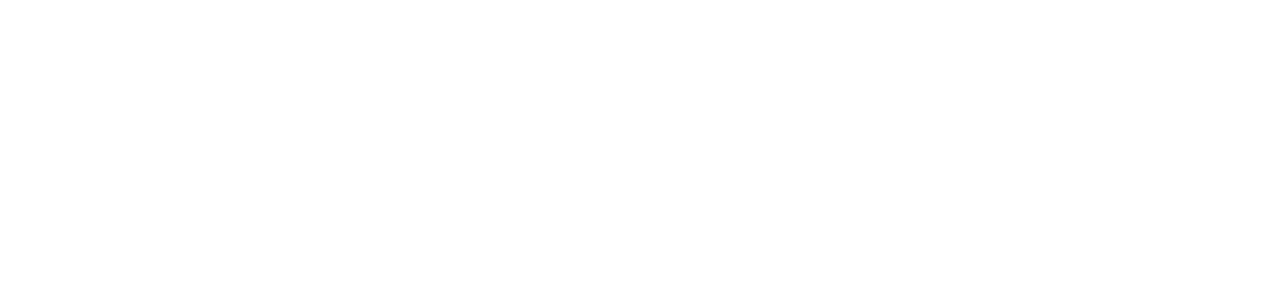
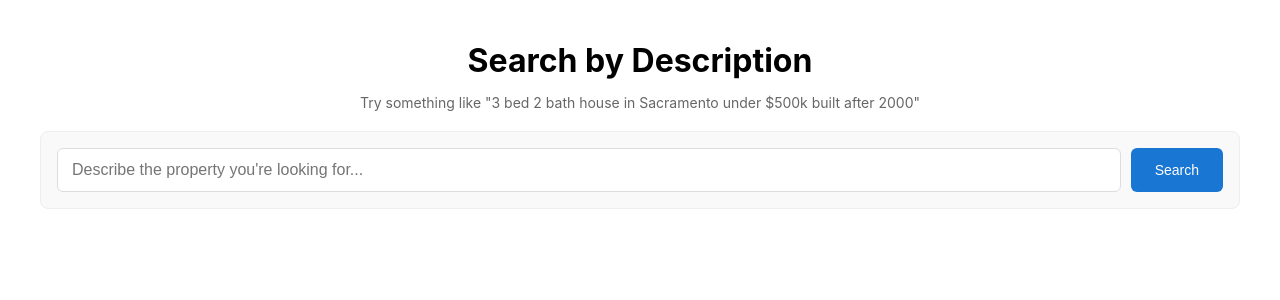
Before and after one commit to the-jamesjackson/idx-sde, a React (Create React App) app in the folder frontend/: page /search/natural in a window 1280 px wide. Before the commit this address had no page. Shown: the top 300 px of the page. Built offline with nearby package versions, Linux system fonts and the light colour scheme.

Commit message:
feat(search): add NaturalSearchPage with routing and nav link

```diff
--- a/frontend/src/App.js
+++ b/frontend/src/App.js
@@ -2,6 +2,7 @@
 import { BrowserRouter, Routes, Route } from 'react-router-dom';
 import ListingsPage from './pages/ListingsPage';
 import PropertyDetailPage from './pages/PropertyDetailPage';
+import NaturalSearchPage from './pages/NaturalSearchPage';
 import './App.css';
 
 function App() {
@@ -11,6 +12,7 @@
         <Routes>
           <Route path="/" element={<ListingsPage />} />
           <Route path="/property/:id" element={<PropertyDetailPage />} />
+          <Route path="/search/natural" element={<NaturalSearchPage />} />
         </Routes>
       </div>
     </BrowserRouter>
--- /dev/null
+++ b/frontend/src/pages/NaturalSearchPage.css
@@ -0,0 +1,89 @@
+.natural-search-page {
+    max-width: 1200px;
+    margin: 0 auto;
+    padding: 20px;
+}
+
+.natural-search-page h1 {
+    margin-bottom: 8px;
+}
+
+.natural-search-page > p {
+    color: #666;
+    font-size: 14px;
+    margin-bottom: 20px;
+}
+
+.natural-search-bar {
+    display: flex;
+    gap: 10px;
+    margin-bottom: 16px;
+    padding: 16px;
+    background-color: #f9f9f9;
+    border: 1px solid #eee;
+    border-radius: 8px;
+}
+
+.natural-search-bar input {
+    flex: 1;
+    padding: 12px 14px;
+    font-size: 16px;
+    border: 1px solid #ddd;
+    border-radius: 6px;
+    transition: border-color 0.2s;
+}
+
+.natural-search-bar input:focus {
+    outline: none;
+    border-color: #1976d2;
+    box-shadow: 0 0 0 3px rgba(25, 118, 210, 0.1);
+}
+
+.natural-search-bar button {
+    padding: 12px 24px;
+    font-size: 14px;
+    font-weight: 500;
+    color: white;
+    background-color: #1976d2;
+    border: none;
+    border-radius: 6px;
+    cursor: pointer;
+    transition: background-color 0.2s;
+    white-space: nowrap;
+}
+
+.natural-search-bar button:hover:not(:disabled) {
+    background-color: #1565c0;
+}
+
+.natural-search-bar button:disabled {
+    background-color: #bbb;
+    cursor: not-allowed;
+}
+
+.interpreted-filters {
+    display: inline-block;
+    font-size: 13px;
+    font-weight: 500;
+    color: #1976d2;
+    background-color: rgba(25, 118, 210, 0.08);
+    padding: 6px 12px;
+    border-radius: 20px;
+    margin-bottom: 20px;
+}
+
+.search-message {
+    text-align: center;
+    padding: 60px 20px;
+    color: #666;
+    font-size: 16px;
+}
+
+.search-error {
+    color: #d32f2f;
+    font-size: 14px;
+    background-color: rgba(211, 47, 47, 0.06);
+    padding: 10px 14px;
+    border-radius: 6px;
+    margin-bottom: 16px;
+}
--- /dev/null
+++ b/frontend/src/pages/NaturalSearchPage.js
@@ -0,0 +1,128 @@
+import { useState } from 'react';
+import PropertyCard from '../components/PropertyCard';
+import '../pages/ListingsPage.css';
+import './NaturalSearchPage.css';
+
+function NaturalSearchPage() {
+    const [query, setQuery] = useState('');
+    const [loading, setLoading] = useState(false);
+    const [results, setResults] = useState([]);
+    const [interpretedFilters, setInterpretedFilters] = useState(null);
+    const [message, setMessage] = useState('');
+    const [error, setError] = useState('');
+
+    const handleSearch = async () => {
+        if (!query.trim()) return;
+
+        setLoading(true);
+        setError('');
+        setMessage('');
+
+        try {
+            const response = await fetch('/api/search/natural', {
+                method: 'POST',
+                headers: { 'Content-Type': 'application/json' },
+                body: JSON.stringify({ query })
+            });
+
+            if (!response.ok) {
+                const errData = await response.json();
+                setError(errData.error || 'Something went wrong with your search.');
+                setResults([]);
+                setInterpretedFilters(null);
+                return;
+            }
+
+            const data = await response.json();
+            setResults(data.results || []);
+            setInterpretedFilters(data.interpretedFilters || {});
+            setMessage(data.message || '');
+        } catch (err) {
+            setError('Failed to reach the search service. Please try again.');
+            setResults([]);
+        } finally {
+            setLoading(false);
+        }
+    };
+
+    const handleKeyDown = (e) => {
+        if (e.key === 'Enter') handleSearch();
+    };
+
+    const formatFilters = (filters) => {
+        if (!filters || Object.keys(filters).length === 0) return null;
+
+        const parts = [];
+
+        if (filters.beds !== undefined) parts.push(`${filters.beds}+ bed`);
+        if (filters.baths !== undefined) parts.push(`${filters.baths}+ bath`);
+
+        let sentence = parts.length > 0 ? parts.join(', ') + ' homes' : 'Homes';
+
+        if (filters.city) {
+            const displayCity = filters.city.replace(/\b\w/g, c => c.toUpperCase());
+            sentence += ` in ${displayCity}`;
+        }
+        if (filters.zipcode) {
+            sentence += ` (${filters.zipcode})`;
+        }
+
+        if (filters.minPrice !== undefined && filters.maxPrice !== undefined) {
+            sentence += `, $${filters.minPrice.toLocaleString()}-$${filters.maxPrice.toLocaleString()}`;
+        } else if (filters.maxPrice !== undefined) {
+            sentence += ` under $${filters.maxPrice.toLocaleString()}`;
+        } else if (filters.minPrice !== undefined) {
+            sentence += ` over $${filters.minPrice.toLocaleString()}`;
+        }
+
+        if (filters.minYearBuilt !== undefined && filters.maxYearBuilt !== undefined) {
+            sentence += `, built ${filters.minYearBuilt}-${filters.maxYearBuilt}`;
+        } else if (filters.minYearBuilt !== undefined) {
+            sentence += `, built after ${filters.minYearBuilt}`;
+        } else if (filters.maxYearBuilt !== undefined) {
+            sentence += `, built before ${filters.maxYearBuilt}`;
+        }
+
+        return sentence;
+    };
+
+    return (
+        <div className="natural-search-page">
+            <h1>Search by Description</h1>
+            <p>Try something like "3 bed 2 bath house in Sacramento under $500k built after 2000"</p>
+
+            <div className="natural-search-bar">
+                <input
+                    type="text"
+                    value={query}
+                    onChange={(e) => setQuery(e.target.value)}
+                    onKeyDown={handleKeyDown}
+                    placeholder="Describe the property you're looking for..."
+                />
+                <button onClick={handleSearch} disabled={loading}>
+                    {loading ? 'Searching...' : 'Search'}
+                </button>
+            </div>
+
+            {error && <p className="search-error">{error}</p>}
+
+            {interpretedFilters && formatFilters(interpretedFilters) && (
+                <p className="interpreted-filters">
+                    Searching: {formatFilters(interpretedFilters)}
+                </p>
+            )}
+
+            {message && <p className="search-message">{message}</p>}
+
+            {!loading && results.length > 0 && (
+                <div className="property-grid">
+                    {results.map((property) => (
+                        <PropertyCard key={property.L_ListingID} property={property} />
+                    ))}
+                </div>
+            )}
+        </div>
+    );
+}
+
+export default NaturalSearchPage;
```
